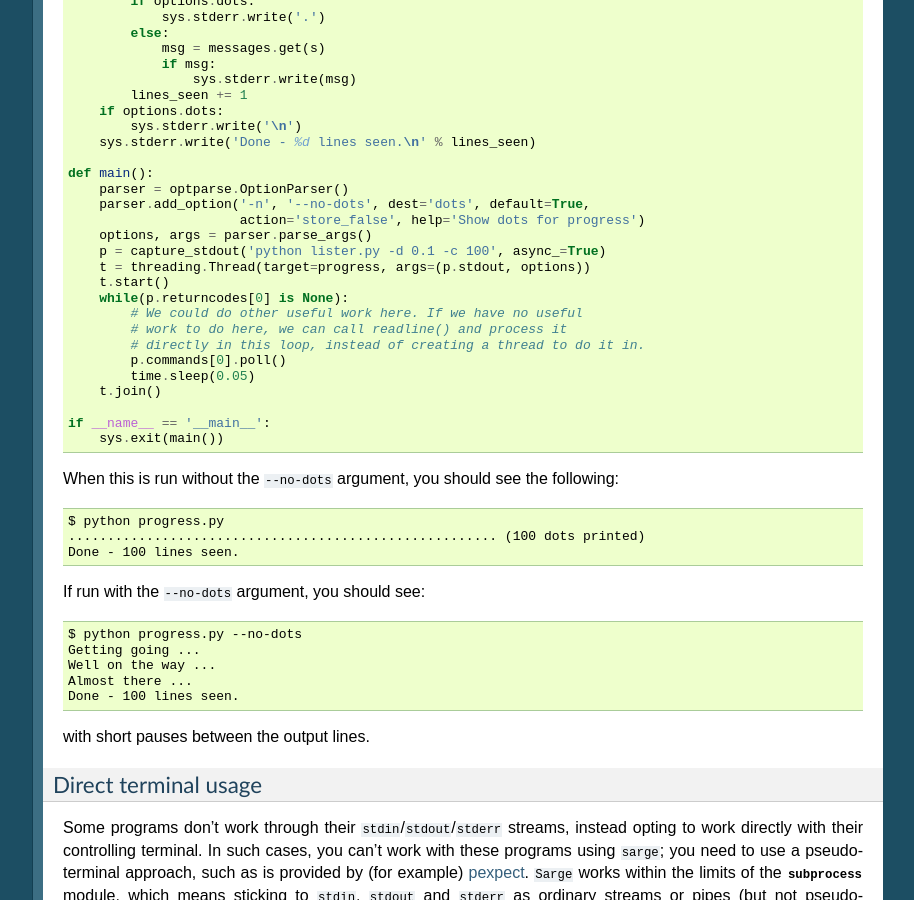
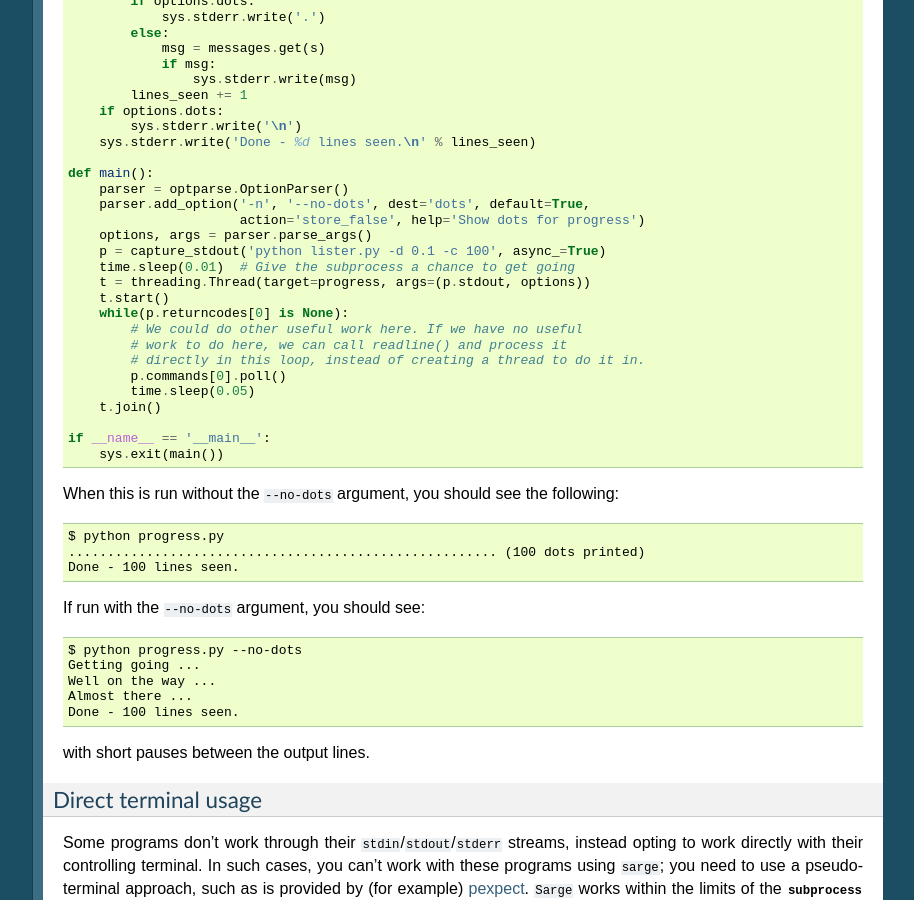
Before and after one commit to vsajip/sarge, a Sphinx documentation site: the page built from docs/tutorial.rst, in a window 1280 px wide and 900 px high, scrolled down 9922 px. Shown: the whole window, without its empty margins (187-1101 px from the left). Built offline with Sphinx 7.4.7, drawn with Linux system fonts in a browser that asks for light colours; formulas are drawn with MathJax 3.

Commit message:
Updated tutorial example to add a slight delay.

```diff
--- a/docs/tutorial.rst
+++ b/docs/tutorial.rst
@@ -631,6 +631,7 @@ allows you to track that progress. Consider the following script,
                           action='store_false', help='Show dots for progress')
         options, args = parser.parse_args()
         p = capture_stdout('python lister.py -d 0.1 -c 100', async_=True)
+        time.sleep(0.01)  # Give the subprocess a chance to get going
         t = threading.Thread(target=progress, args=(p.stdout, options))
         t.start()
         while(p.returncodes[0] is None):
```
